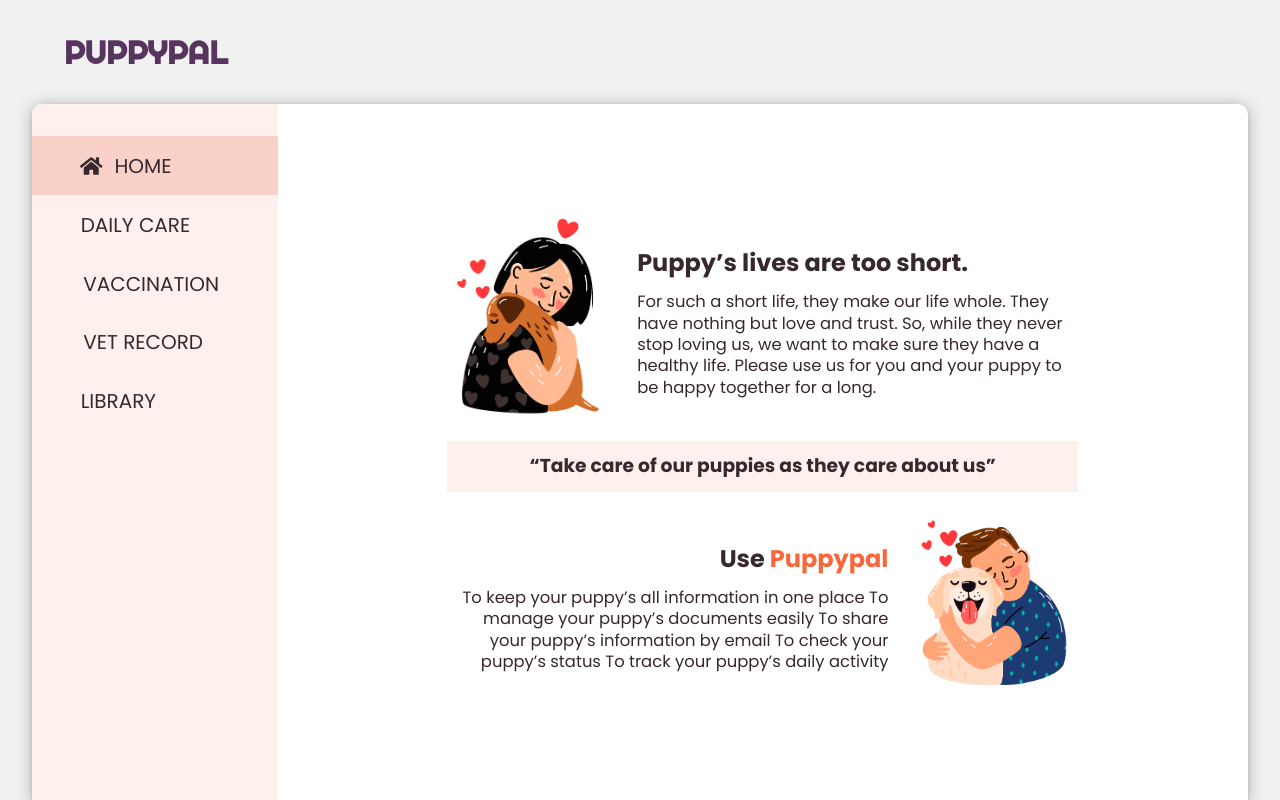
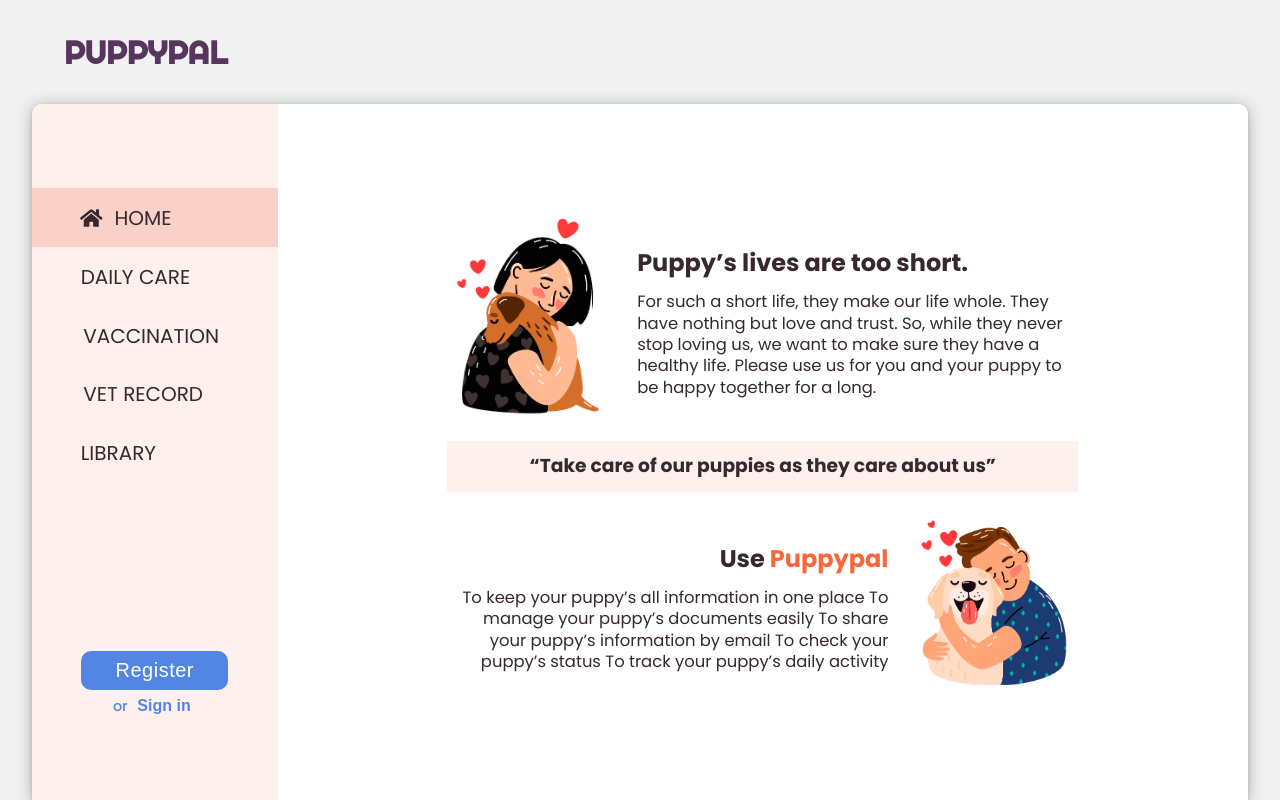
Before and after one commit to itsmejinsun/Concordia-FP-Puppypal, a React (Create React App) app in the folder frontend/: page / in a window 1280 px wide. Built offline with nearby package versions, Linux system fonts and the light colour scheme.

Commit message:
add register and signin button

```diff
--- a/frontend/public/index.html
+++ b/frontend/public/index.html
@@ -10,7 +10,7 @@
             content="Web site created using create-react-app"
         />
         <link
-            href="https://fonts.googleapis.com/css2?family=Poppins:wght@300;400;500;600;700;800&family=Righteous&display=swap"
+            href="https://fonts.googleapis.com/css2?family=Architects+Daughter&family=Poppins:wght@300;400;500;600;700;800&family=Righteous&display=swap"
             rel="stylesheet"
         />
         <!-- <link rel="apple-touch-icon" href="%PUBLIC_URL%/logo192.png" /> -->
--- /dev/null
+++ b/frontend/src/components/MenuNav/Signin.js
@@ -0,0 +1,99 @@
+import React from 'react';
+import styled from 'styled-components';
+
+const Signin = () => {
+    return (
+        <Wrapper>
+            <Register>Register</Register>
+            <Login>
+                <span>or </span>
+                <button>Sign in</button>
+            </Login>
+        </Wrapper>
+    );
+};
+
+const Wrapper = styled.div`
+    text-align: center;
+`;
+
+const Register = styled.button`
+    color: #fff;
+    background-color: var(--button-color-secondary);
+    width: 60%;
+    padding: 0.5rem;
+    border: none;
+    border-radius: 10px;
+    font-size: 1.25rem;
+    letter-spacing: 0.5px;
+    position: relative;
+    cursor: pointer;
+
+    &:after {
+        content: 'woof!';
+        color: var(--main-font-color);
+        width: 60%;
+        position: absolute;
+        top: -18px;
+        left: 20%;
+        font-family: 'Architects Daughter', cursive;
+        text-align: center;
+        opacity: 0;
+        transform: rotate(-5deg);
+        transition: 0.2s ease-out;
+    }
+
+    &:hover {
+        &:after {
+            top: -24px;
+            opacity: 1;
+        }
+    }
+`;
+
+const Login = styled.div`
+    margin-top: 0.25rem;
+    font-weight: 500;
+
+    span {
+        color: var(--button-color-secondary);
+        font-size: 0.9rem;
+    }
+
+    button {
+        color: var(--button-color-secondary);
+        background: none;
+        border: none;
+        font-size: 1rem;
+        font-weight: 600;
+        cursor: pointer;
+
+        &:hover {
+            animation: shake 1s;
+            transform-origin: center;
+        }
+    }
+
+    @keyframes shake {
+        10%,
+        90% {
+            transform: rotate(-2deg);
+        }
+        20%,
+        80% {
+            transform: rotate(2deg);
+        }
+
+        30%,
+        50%,
+        70% {
+            transform: rotate(-2deg);
+        }
+        40%,
+        60% {
+            transform: rotate(2deg);
+        }
+    }
+`;
+
+export default Signin;
--- a/frontend/src/components/MenuNav/index.js
+++ b/frontend/src/components/MenuNav/index.js
@@ -2,11 +2,13 @@ import React from 'react';
 import styled from 'styled-components';
 
 import Menu from './Menu';
+import Signin from './Signin';
 
 const Nav = () => {
     return (
         <Wrapper>
             <Menu />
+            <Signin />
         </Wrapper>
     );
 };
@@ -18,7 +20,11 @@ const Wrapper = styled.div`
     border-top-left-radius: 10px;
     font-family: var(--main-font);
     font-size: 1.25rem;
-    padding-top: 2rem;
+    /* padding-top: 3rem; */
+
+    display: flex;
+    flex-direction: column;
+    justify-content: space-around;
 
     &.active {
         background-color: var(--nav-selected-color);
```
